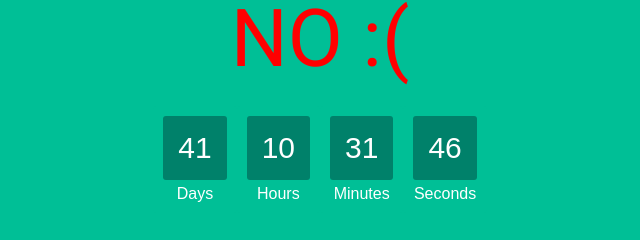
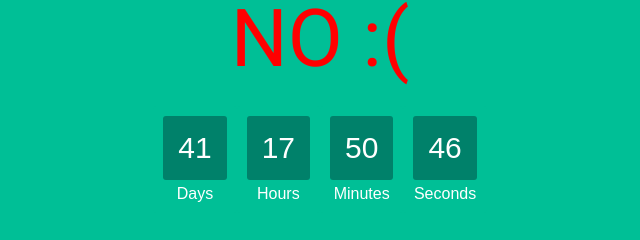
Before and after one commit to LoganElliott/is-it-june-yet, a plain HTML site: page index.html in a window 1280 px wide. Shown: the part 259-499 px from the top of the page, 320-960 px from the left. Drawn offline with Linux system fonts and the light colour scheme.

Commit message:
Change time to the correct hour

```diff
--- a/index.html
+++ b/index.html
@@ -119,7 +119,7 @@
       var timeinterval = setInterval(updateClock, 1000);
     }
 
-    var deadline = new Date(Date.UTC(2018, 2, 17, 18, 50));
+    var deadline = new Date(Date.UTC(2018, 2, 18, 02, 09));
     initializeClock('clockdiv', deadline);
   </script>
 </body>
```
